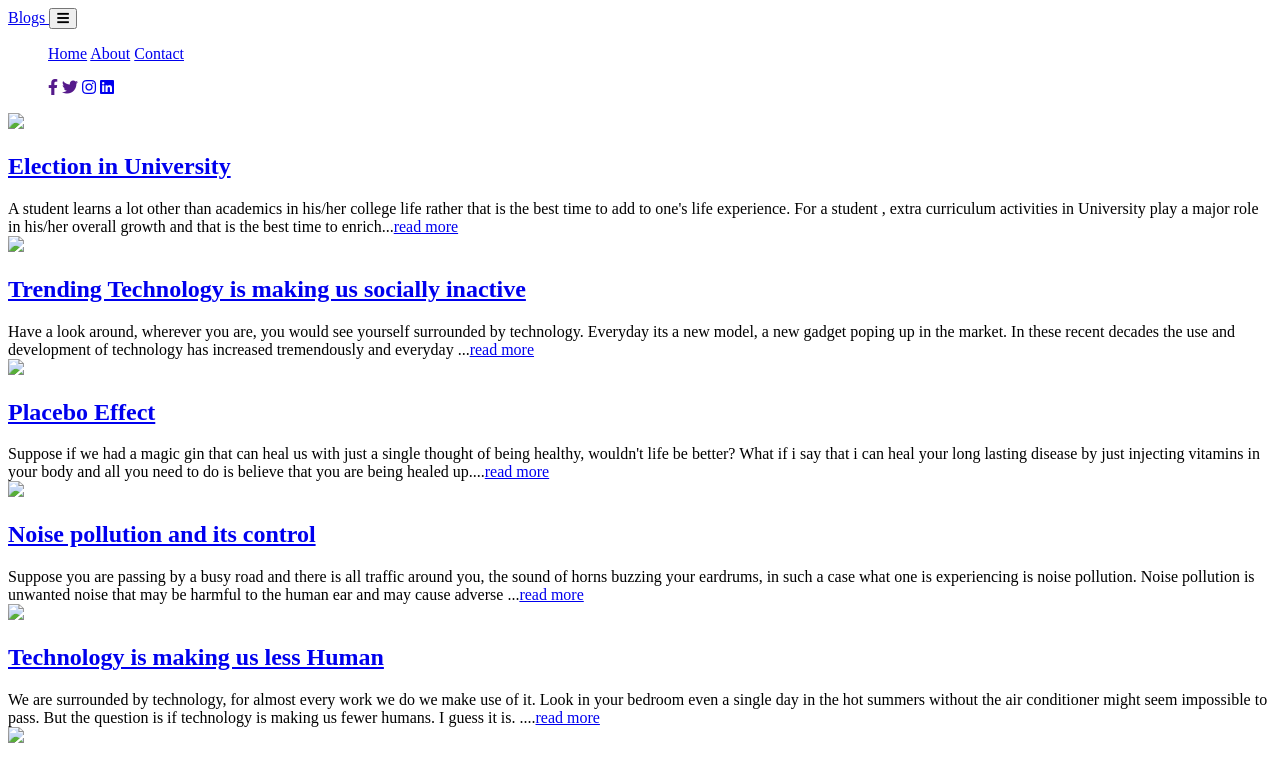
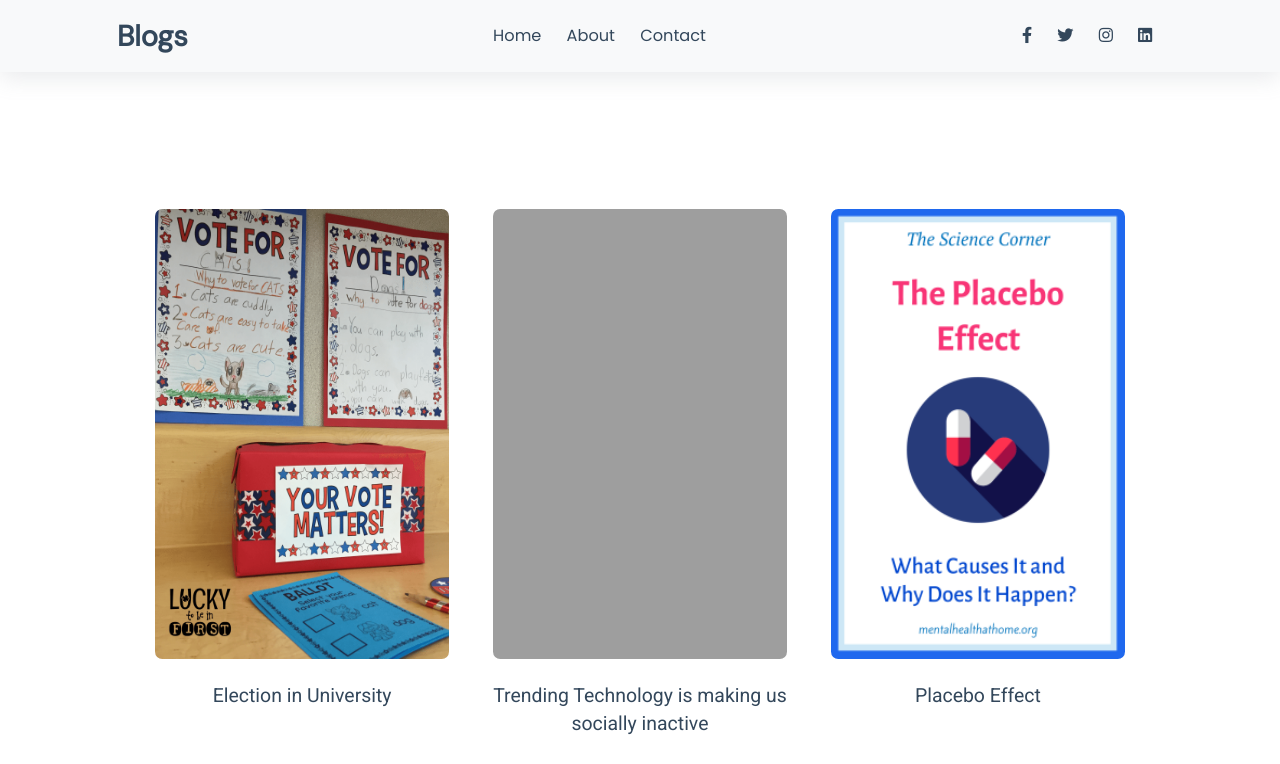
Before and after one commit to Anurag-Keshri/cse-project, a plain HTML site: page index.html in a window 1280 px wide. Shown: the top 764 px of the page. Drawn offline with Linux system fonts and the light colour scheme; the site is published under a folder, as on GitHub Pages, so addresses that start at the root find nothing.

Commit message:
added ./ infront of links

```diff
--- a/about.html
+++ b/about.html
@@ -14,7 +14,7 @@
     />
 
     <!-- custom style.css file -->
-    <link rel="stylesheet" href="/style.css" />
+    <link rel="stylesheet" href="./style.css" />
   </head>
   <body>
     <!-- Header -->
@@ -30,9 +30,9 @@
         <!-- collapse on toggle button click -->
         <div class="collapse">
           <ul class="navbar-nav">
-            <a href="/index.html" class="nav-link">Home</a>
-            <a href="/about.html" class="nav-link">About</a>
-            <a href="/contact.html" class="nav-link">Contact</a>
+            <a href="./index.html" class="nav-link">Home</a>
+            <a href="./about.html" class="nav-link">About</a>
+            <a href="./contact.html" class="nav-link">Contact</a>
           </ul>
         </div>
 
--- a/index.html
+++ b/index.html
@@ -14,13 +14,13 @@
     />
 
     <!-- custom style.css file -->
-    <link rel="stylesheet" href="/style.css" />
+    <link rel="stylesheet" href="./style.css" />
   </head>
   <body>
     <!-- Header -->
     <header id="header" class="shadow bg-light px-120">
       <nav class="container navbar">
-        <a href="index.html" class="nav-brand text-dark"> Blogs </a>
+        <a href="./index.html" class="nav-brand text-dark"> Blogs </a>
 
         <!-- toggle button -->
         <button class="toggle-button">
@@ -30,9 +30,9 @@
         <!-- collapse on toggle button click -->
         <div class="collapse">
           <ul class="navbar-nav">
-            <a href="/index.html" class="nav-link">Home</a>
-            <a href="/about.html" class="nav-link">About</a>
-            <a href="/contact.html" class="nav-link">Contact</a>
+            <a href="./index.html" class="nav-link">Home</a>
+            <a href="./about.html" class="nav-link">About</a>
+            <a href="./contact.html" class="nav-link">Contact</a>
           </ul>
         </div>
 
@@ -65,8 +65,8 @@
         <div class="container text-center">
           <div class="row">
             <div class="col-3 site-main-columns">
-              <a href="/blog1.html" class="post-title text-dark">
-                <img src="/assets/img1.png" class="post-image zoom" />
+              <a href="./blog1.html" class="post-title text-dark">
+                <img src="./assets/img1.png" class="post-image zoom" />
                 <h1 class="post-title text-dark">Election in University</h1>
               </a>
               <div class="post-content text-dark">
@@ -75,7 +75,7 @@
                 experience. For a student , extra curriculum activities in
                 University play a major role in his/her overall growth and that
                 is the best time to enrich...<a
-                  href="/blog1.html"
+                  href="./blog1.html"
                   class="text-primary"
                   >read more</a
                 >
@@ -83,8 +83,8 @@
             </div>
 
             <div class="col-3 site-main-columns">
-              <a href="/blog2.html" class="post-title text-dark">
-                <img src="/assets/img2.png" class="post-image zoom" />
+              <a href="./blog2.html" class="post-title text-dark">
+                <img src="./assets/img2.png" class="post-image zoom" />
                 <h1 class="post-title text-dark">
                   Trending Technology is making us socially inactive
                 </h1>
@@ -94,7 +94,7 @@
                 surrounded by technology. Everyday its a new model, a new gadget
                 poping up in the market. In these recent decades the use and
                 development of technology has increased tremendously and
-                everyday ...<a href="/blog2.html" class="text-primary"
+                everyday ...<a href="./blog2.html" class="text-primary"
                   >read more</a
                 >
                 <!-- wanting
@@ -105,8 +105,8 @@
             </div>
 
             <div class="col-3 site-main-columns">
-              <a href="/blog3.html" class="post-title text-dark">
-                <img src="/assets/img3.png" class="post-image zoom" />
+              <a href="./blog3.html" class="post-title text-dark">
+                <img src="./assets/img3.png" class="post-image zoom" />
                 <h1 class="post-title text-dark">Placebo Effect</h1>
               </a>
               <div class="post-content text-dark">
@@ -115,7 +115,7 @@
                 if i say that i can heal your long lasting disease by just
                 injecting vitamins in your body and all you need to do is
                 believe that you are being healed up....<a
-                  href="/blog3.html"
+                  href="./blog3.html"
                   class="text-primary"
                   >read more</a
                 >
@@ -123,8 +123,8 @@
             </div>
 
             <div class="col-3 site-main-columns">
-              <a href="/blog4.html" class="post-title text-dark">
-                <img src="/assets/img4.jpg" class="post-image zoom" />
+              <a href="./blog4.html" class="post-title text-dark">
+                <img src="./assets/img4.jpg" class="post-image zoom" />
                 <h1 class="post-title text-dark">
                   Noise pollution and its control
                 </h1>
@@ -135,7 +135,7 @@
                 case what one is experiencing is noise pollution. Noise
                 pollution is unwanted noise that may be harmful to the human ear
                 and may cause adverse ...<a
-                  href="/blog4.html"
+                  href="./blog4.html"
                   class="text-primary"
                   >read more</a
                 >
@@ -143,8 +143,8 @@
             </div>
 
             <div class="col-3 site-main-columns">
-              <a href="/blog5.html" class="post-title text-dark">
-                <img class="post-image zoom" src="/assets/img5.jpg" />
+              <a href="./blog5.html" class="post-title text-dark">
+                <img class="post-image zoom" src="./assets/img5.jpg" />
                 <h1 class="post-title text-dark">
                   Technology is making us less Human
                 </h1>
@@ -155,7 +155,7 @@
                 hot summers without the air conditioner might seem impossible to
                 pass. But the question is if technology is making us fewer
                 humans. I guess it is. ....<a
-                  href="/blog5.html"
+                  href="./blog5.html"
                   class="text-primary"
                   >read more</a
                 >
@@ -167,7 +167,7 @@
                 href="https://skyandtelescope.org/astronomy-news/summer-on-neptune-is-surprisingly-chilly/"
                 class="post-title text-dark"
               >
-                <img class="post-image zoom" src="/assets/img6.png" />
+                <img class="post-image zoom" src="./assets/img6.png" />
                 <h1 class="post-title text-dark">
                   Summer on Neptune is Surprisingly Chilly
                 </h1>
```
Also changed, not shown: blog1.html (+5 -5 lines), blog2.html (+4 -4 lines), blog3.html (+4 -4 lines), blog4.html (+4 -4 lines), blog5.html (+4 -4 lines), contact.html (+2 -2 lines), header.html (+4 -4 lines), home.html (+16 -16 lines).
